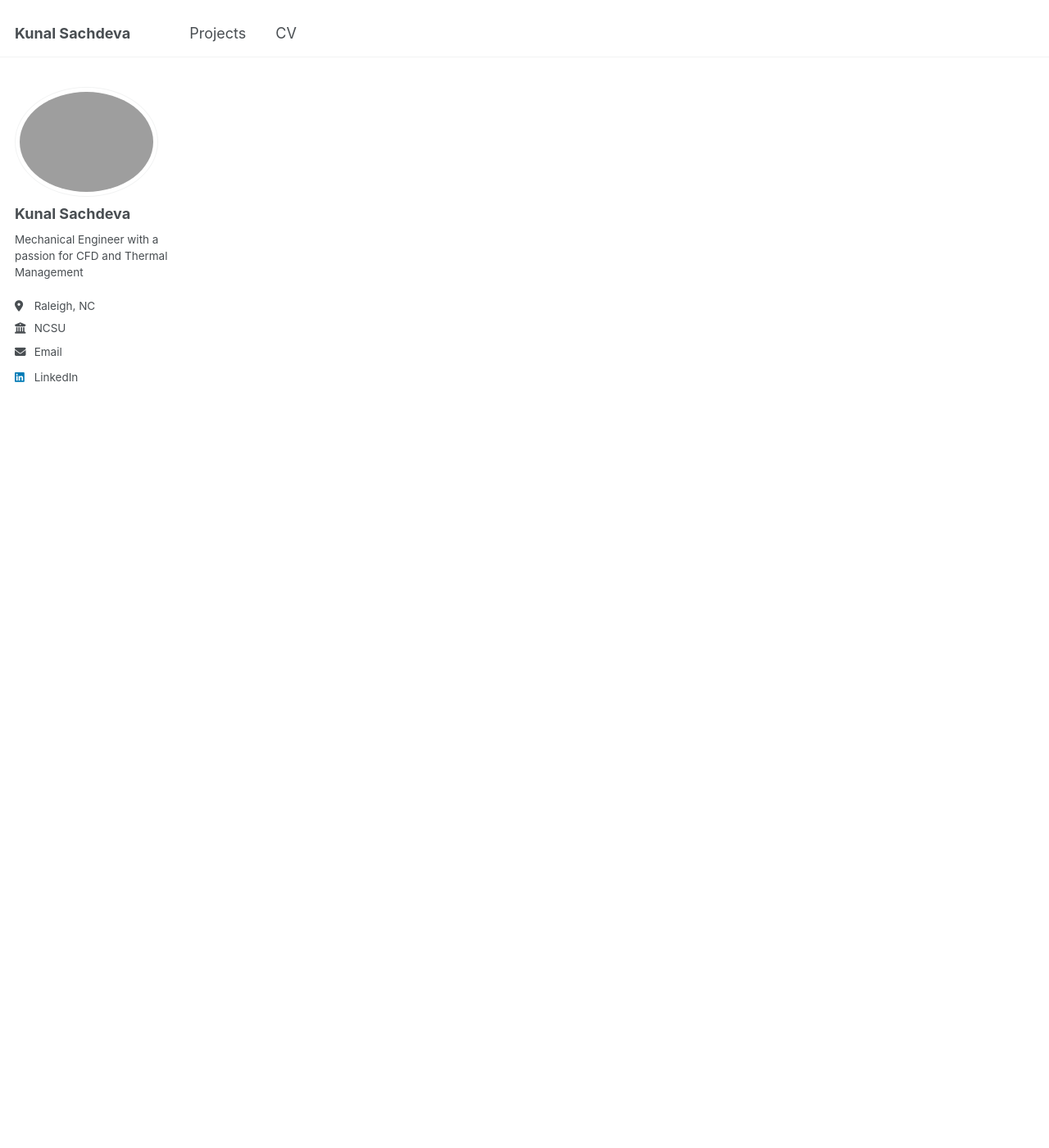
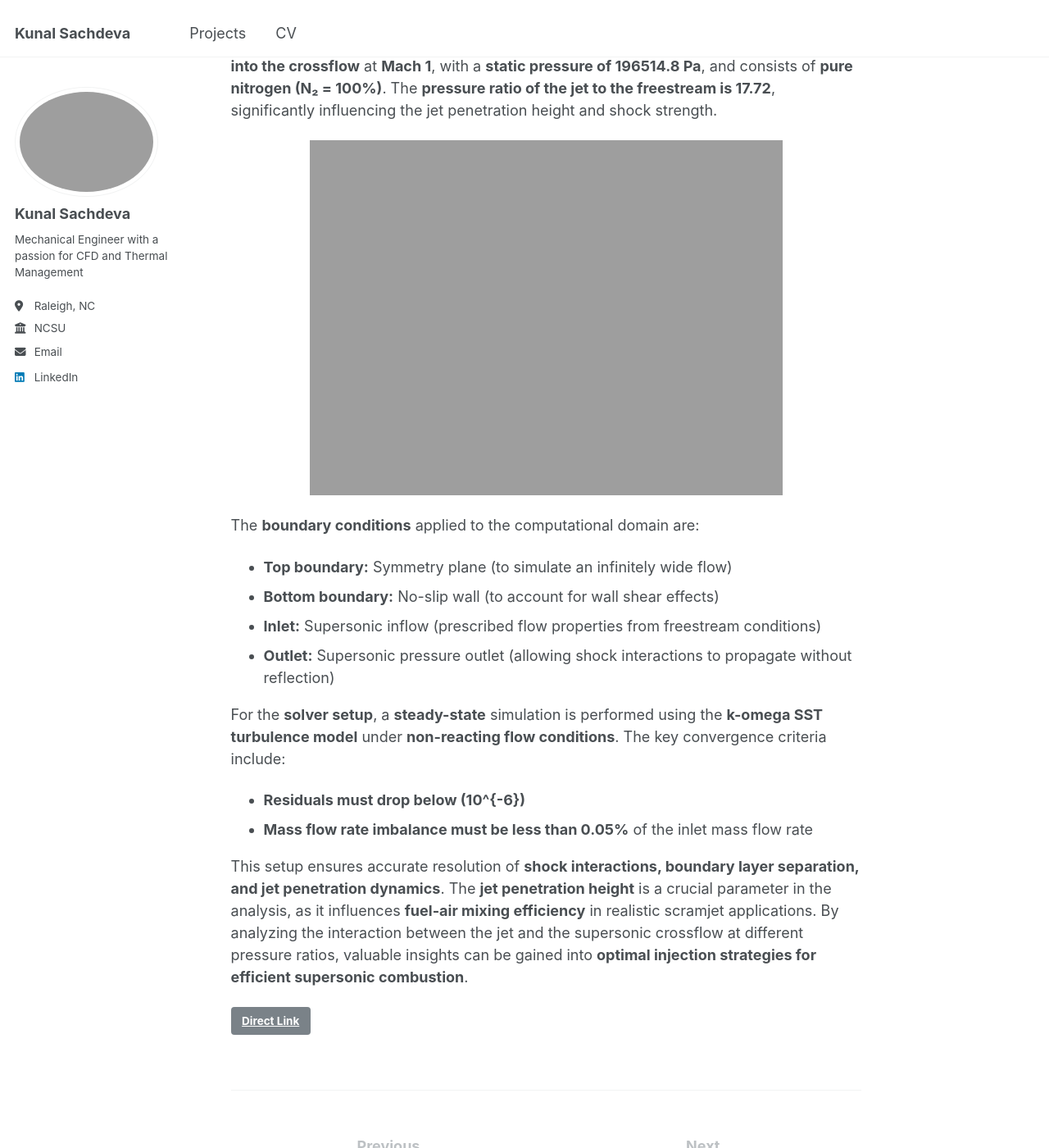
Before and after one commit to sachdevakunal/sachdevakunal.github.io, a Jekyll site: the page built from _projects/iit_kgp.md, in a window 1280 px wide and 1400 px high, scrolled down 3032 px. Shown: the whole window at 82% size. Built offline with Jekyll 4.4.1, drawn with Linux system fonts in a browser that asks for light colours; some of the changed text lies outside the part shown.

Commit message:
Update iit_kgp.md

```diff
--- a/_projects/iit_kgp.md
+++ b/_projects/iit_kgp.md
@@ -35,3 +35,32 @@ The penetration height of the jet depends on the jet-to-freestream momentum flux
 <p align="center">
   <img src="https://sachdevakunal.github.io/images/iit_kgp/jisc_schematic.png" width="75%">
 </p>
+
+
+
+
+## **Computational Setup: Geometry, Mesh, Boundary Conditions, and Solver Settings**
+
+The computational domain consists of a **supersonic crossflow over a jet injector**, as shown in the figure. The **mesh is a nonuniform structured grid** created using **Pointwise**, with finer resolution near the fuel inlet to accurately capture the interaction between the jet and the supersonic crossflow. Additionally, this fine grid resolution is maintained **70 mm upstream** of the fuel inlet to correctly resolve **boundary layer separation** and ensure accurate shock capturing.
+
+<p align="center">
+  <img src="https://sachdevakunal.github.io/images/jisc/geometry.png" width="75%">
+</p>
+
+The **incoming supersonic flow** has a **Mach number of 3.75**, a **static pressure of 11090 Pa**, and consists of **air (O₂ = 20.9%, N₂ = 79.1%)**. The **fuel jet** is injected **perpendicularly into the crossflow** at **Mach 1**, with a **static pressure of 196514.8 Pa**, and consists of **pure nitrogen (N₂ = 100%)**. The **pressure ratio of the jet to the freestream is 17.72**, significantly influencing the jet penetration height and shock strength.
+
+<p align="center">
+  <img src="https://sachdevakunal.github.io/images/jisc/mesh.png" width="75%">
+</p>
+
+The **boundary conditions** applied to the computational domain are:
+- **Top boundary:** Symmetry plane (to simulate an infinitely wide flow)
+- **Bottom boundary:** No-slip wall (to account for wall shear effects)
+- **Inlet:** Supersonic inflow (prescribed flow properties from freestream conditions)
+- **Outlet:** Supersonic pressure outlet (allowing shock interactions to propagate without reflection)
+
+For the **solver setup**, a **steady-state** simulation is performed using the **k-omega SST turbulence model** under **non-reacting flow conditions**. The key convergence criteria include:
+- **Residuals must drop below \(10^{-6}\)**
+- **Mass flow rate imbalance must be less than 0.05%** of the inlet mass flow rate
+
+This setup ensures accurate resolution of **shock interactions, boundary layer separation, and jet penetration dynamics**. The **jet penetration height** is a crucial parameter in the analysis, as it influences **fuel-air mixing efficiency** in realistic scramjet applications. By analyzing the interaction between the jet and the supersonic crossflow at different pressure ratios, valuable insights can be gained into **optimal injection strategies for efficient supersonic combustion**.
```
